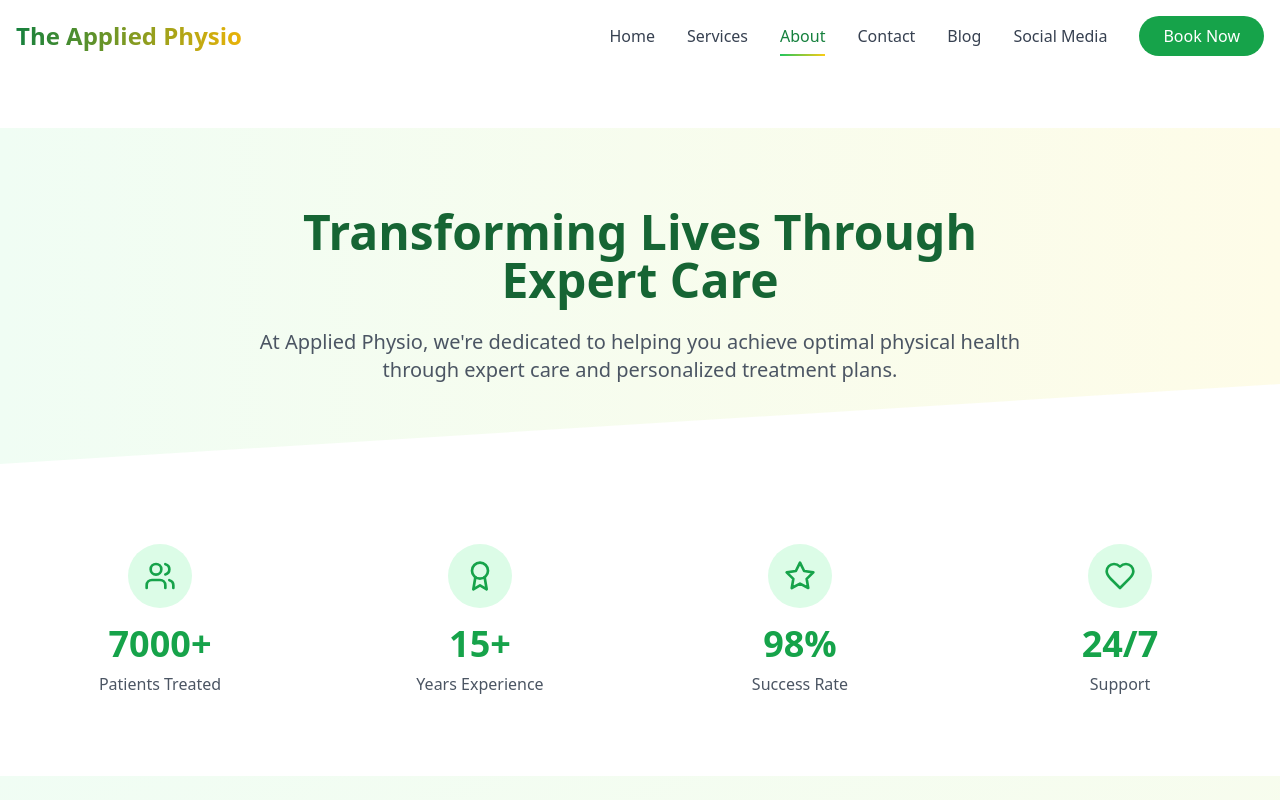
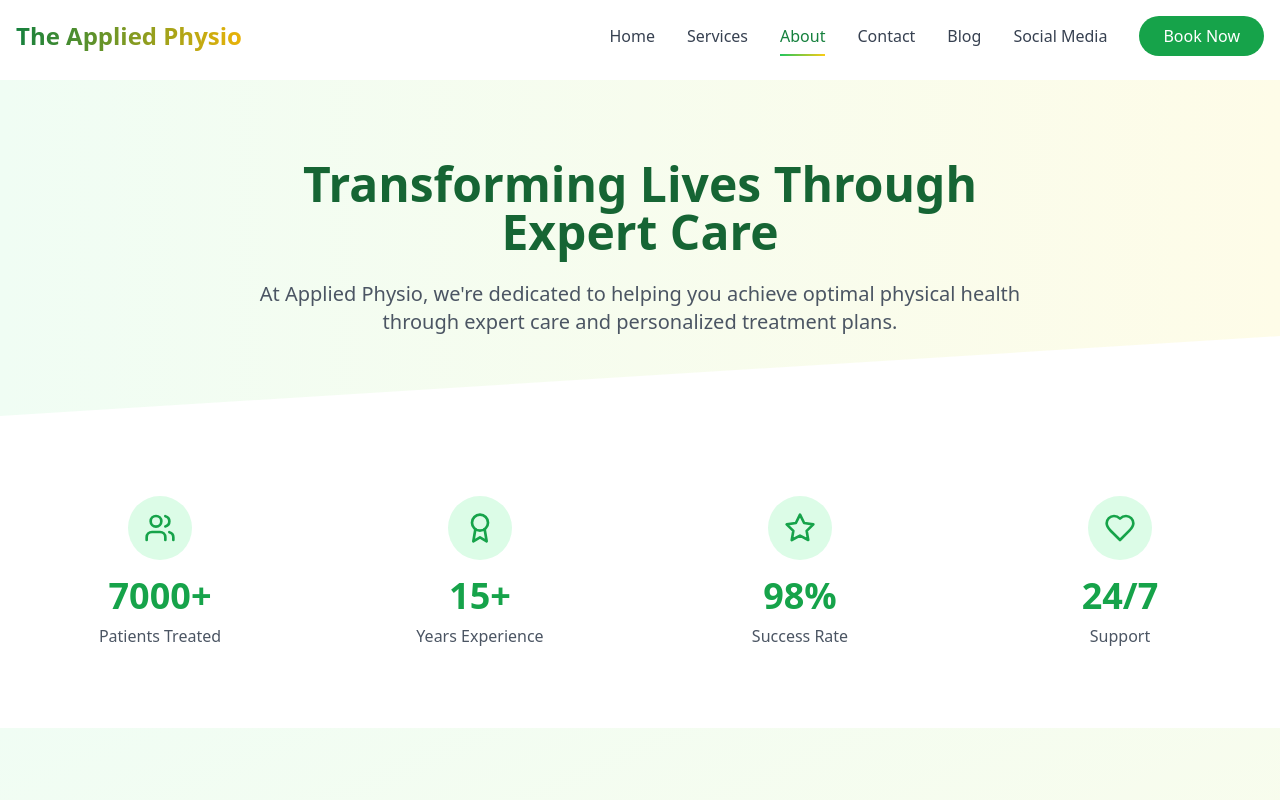
Before and after one commit to sa001gar/beta-Applied-Physio, a React (Vite) app: page /about in a window 1280 px wide. Shown: the top 800 px of the page. Built offline with nearby package versions, Linux system fonts and the light colour scheme.

Commit message:
update efficiency..

```diff
--- a/src/data/index.ts
+++ b/src/data/index.ts
@@ -54,7 +54,7 @@ export const blogPosts: BlogPost[] = [
     tags: ['Physiotherapy', 'Healthcare', 'Wellness'],
     author: {
       name: 'Dr. Chandra Sekhar Mukherjee',
-      role: 'Senior Physiotherapist',
+      role: 'Senior Physiotherapy Consultant',
       image: 'https://github.com/sa001gar/beta-Applied-Physio/blob/main/images/chandra_sekhar_mukherjee.png?raw=true'
     }
   },
--- a/src/pages/About.tsx
+++ b/src/pages/About.tsx
@@ -28,7 +28,7 @@ const values = [
 
 const About = () => {
   return (
-    <main className="pt-32">
+    <main className="pt-20">
       {/* Hero Section */}
       <section className="relative bg-gradient-to-r from-green-50 to-yellow-50 py-20">
         <div className="container mx-auto px-4">
```
